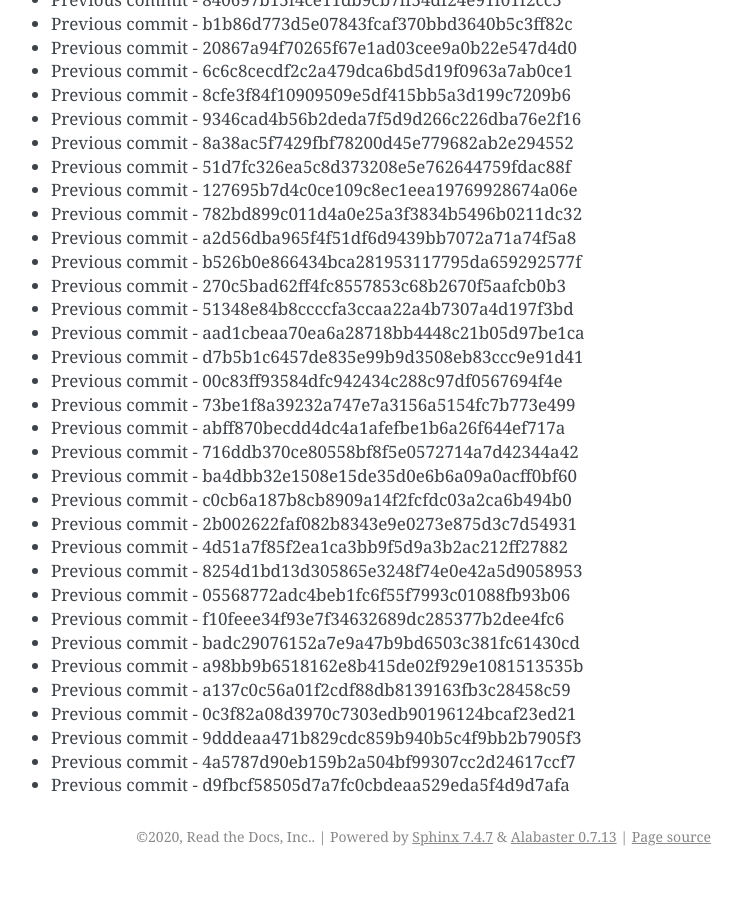
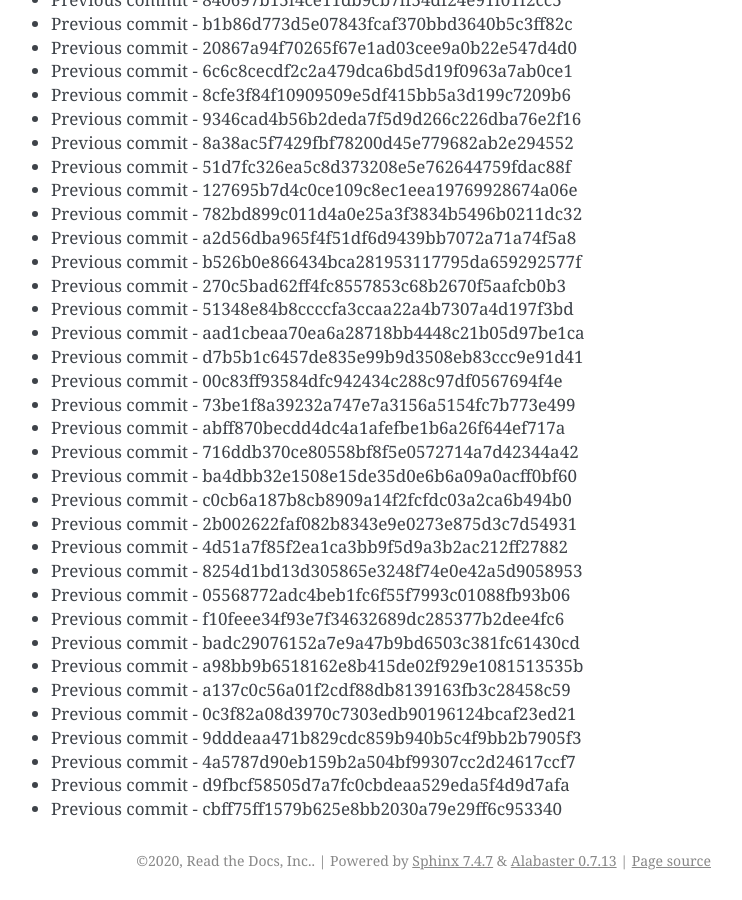
Before and after one commit to readthedocs/rtd-git-stresstest, a Sphinx documentation site: the page built from docs/updates.rst, in a window 1280 px wide and 900 px high, scrolled down 103696 px. Shown: the whole window, without its empty margins (399-1141 px from the left). Built offline with Sphinx 7.4.7, drawn with Linux system fonts in a browser that asks for light colours; before the commit the page ends 104572 px from its top, so only the background shows below that.

Commit message:
Generating commit from previous: cbff75ff1579b625e8bb2030a79e29ff6c953340

```diff
--- a/docs/updates.rst
+++ b/docs/updates.rst
@@ -4389,3 +4389,4 @@ It can be tested for any performance characteristics.
 * Previous commit - 9dddeaa471b829cdc859b940b5c4f9bb2b7905f3
 * Previous commit - 4a5787d90eb159b2a504bf99307cc2d24617ccf7
 * Previous commit - d9fbcf58505d7a7fc0cbdeaa529eda5f4d9d7afa
+* Previous commit - cbff75ff1579b625e8bb2030a79e29ff6c953340
```
